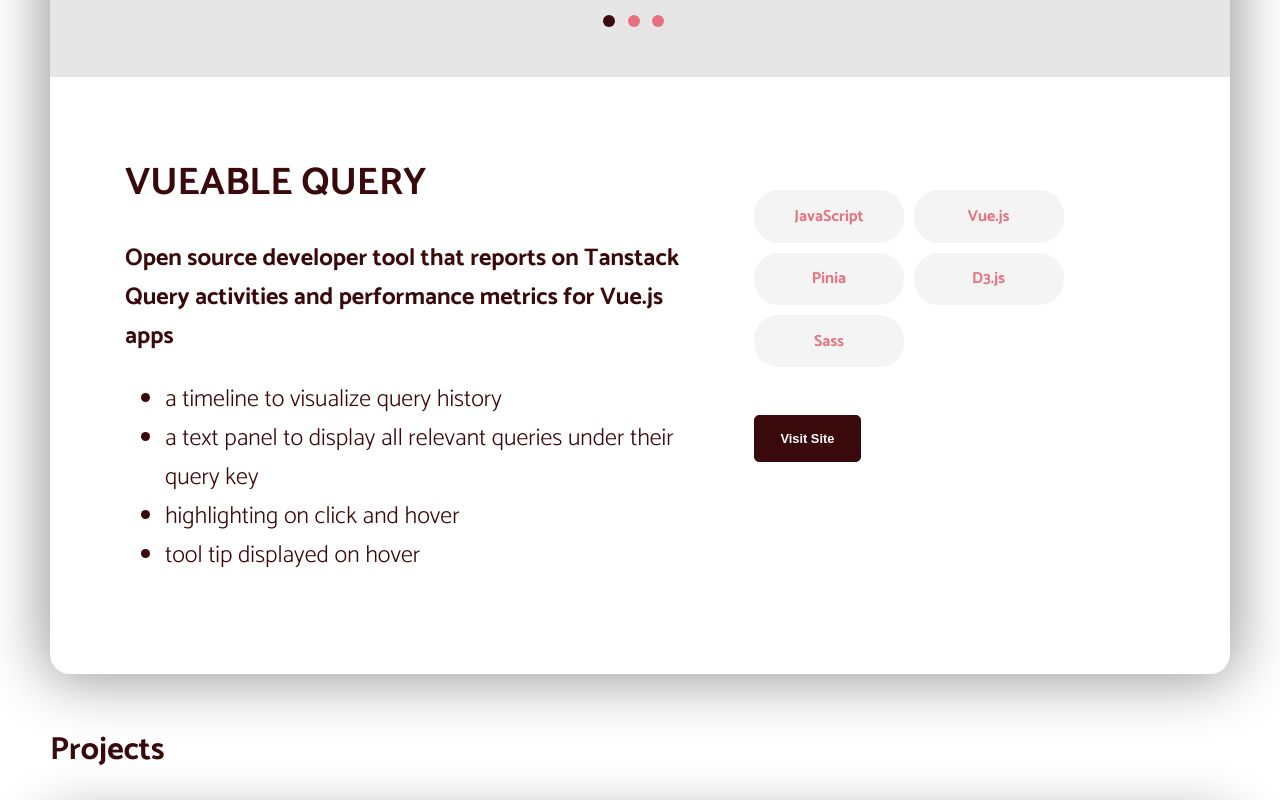
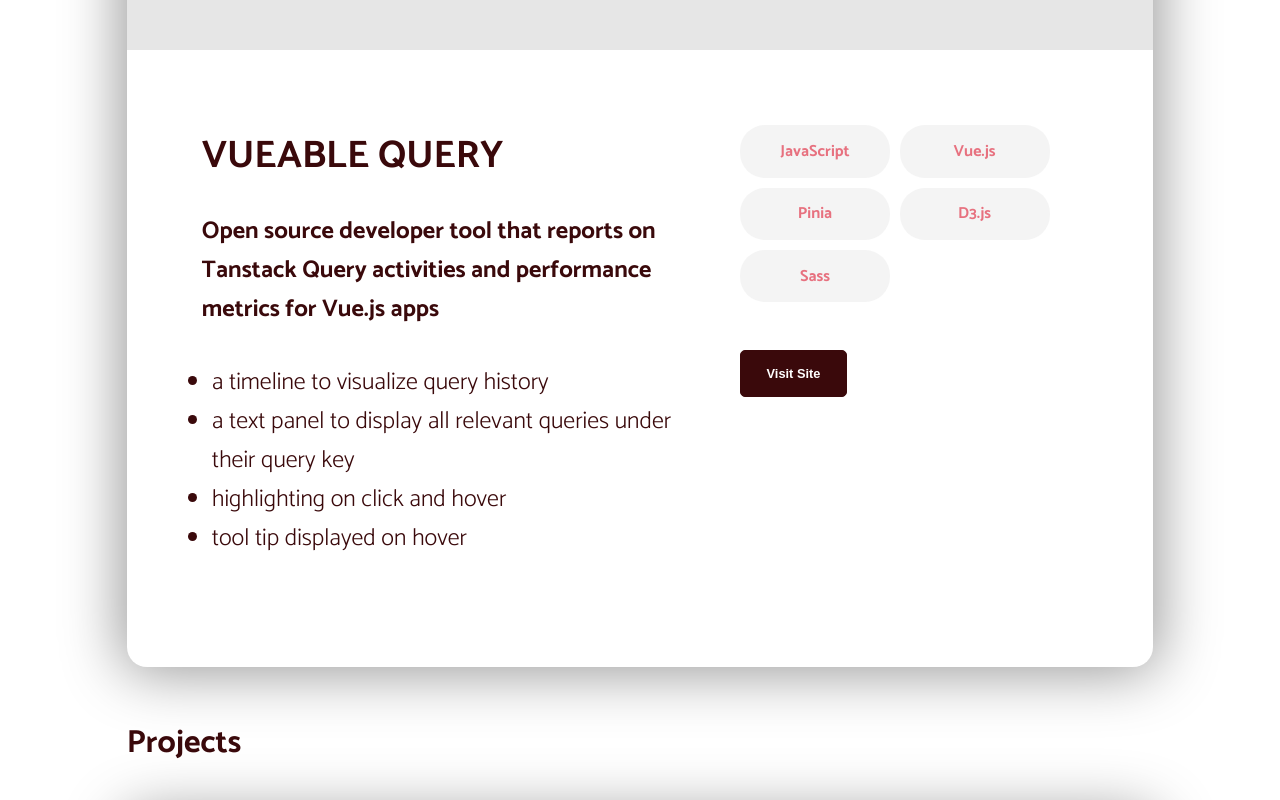
Before and after one commit to annaduong17/portfolio, a React (Create React App) app: page /portfolio in a window 1280 px wide. Shown: the part 900-1700 px from the top of the page. Built offline with nearby package versions, Linux system fonts and the light colour scheme.

Commit message:
adjust portfolio page margin

```diff
--- a/src/index.scss
+++ b/src/index.scss
@@ -422,10 +422,11 @@
 
 .portfolio {
   // border: 1px solid blue;
-  margin-inline: auto;
+  margin-inline: clamp(20px, 6vw, 150px);
 
   h2 {
     font-size: clamp(1rem, 3vw, 2rem);
+    margin-top: 0;
     margin-left: clamp(10px, 5vw, 50px)
   }
 
@@ -537,13 +538,11 @@
 
       ul {
         font-weight: 300;
+        padding: 10px;
       }
     }
 
     .tech-button-container {
-      // border: 1px solid blue;
-      display: flex;
-      flex-direction: column;
       margin-left: clamp(0px, 5vw, 50px);
     }
 
@@ -551,7 +550,7 @@
       display: flex;
       flex-wrap: wrap;
       text-align: center;
-      margin-block: clamp(20px, 3vw, 50px);
+      margin-bottom: clamp(20px, 3vw, 50px);
     }
 
     .tech {
@@ -562,9 +561,8 @@
       width: clamp(75px, 12vw, 150px);
       margin-right: clamp(5px, 0.75vw, 20px);
       margin-bottom: clamp(5px, 0.75vw, 20px);
-      padding-block: clamp(7px, 1vw, 30px);
-      border-radius: 25px;
-      flex-wrap: wrap;
+      padding-block: clamp(7px, 1vw, 15px);
+      border-radius: clamp(10px, 25px, 40px);
     }
   }
 }
```
